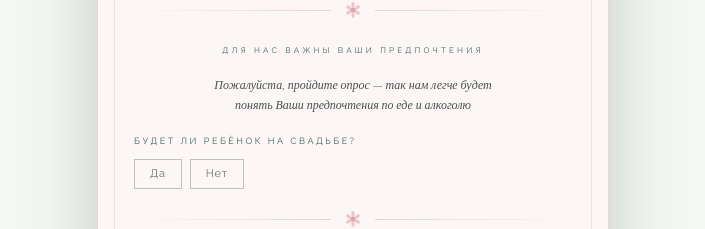
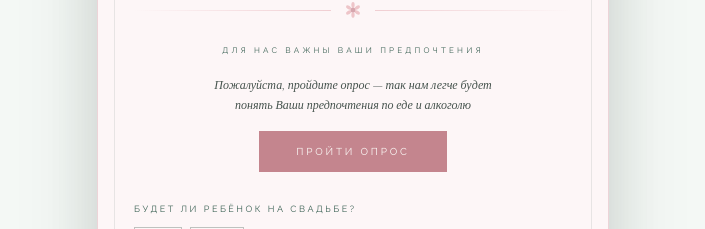
Before and after one commit to pr-poehali-dev/wedding-invitation-2026-2029, a React (Vite) app: page / in a window 1280 px wide. Shown: the part 1880-2109 px from the top of the page, without its empty margins (287-992 px from the left). Built offline with nearby package versions, Linux system fonts and the light colour scheme.

Commit message:
feat: добавь ссылку на опрос Яндекс

```diff
--- a/src/pages/Index.tsx
+++ b/src/pages/Index.tsx
@@ -369,11 +369,33 @@ export default function Index() {
                 для нас важны ваши предпочтения
               </p>
 
-              <p className="text-center text-[12px] leading-relaxed mb-5"
+              <p className="text-center text-[12px] leading-relaxed mb-4"
                 style={{ fontFamily: F_SERIF, fontStyle: "italic", color: "rgba(28,46,39,0.82)" }}>
                 Пожалуйста, пройдите опрос — так нам легче будет<br />
                 понять Ваши предпочтения по еде и алкоголю
               </p>
+              <div className="text-center mb-6">
+                <a
+                  href="https://forms.yandex.ru/cloud/6a15d2bbeb614614da4c2ff8"
+                  target="_blank"
+                  rel="noopener noreferrer"
+                  className="relative overflow-hidden transition-all duration-300 group inline-block"
+                  style={{
+                    background: PINK_DARK,
+                    color: CREAM,
+                    fontFamily: F_SANS,
+                    fontSize: "10px",
+                    letterSpacing: "0.28em",
+                    textTransform: "uppercase",
+                    padding: "12px 36px",
+                    border: `1px solid ${PINK_DARK}`,
+                    textDecoration: "none",
+                  }}>
+                  <span className="absolute inset-0 opacity-0 group-hover:opacity-100 transition-opacity duration-300"
+                    style={{ background: GREEN }} />
+                  <span className="relative">Пройти опрос</span>
+                </a>
+              </div>
 
               {!submitted ? (
                 <>
```
